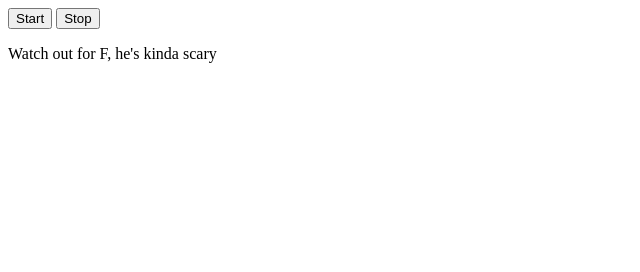
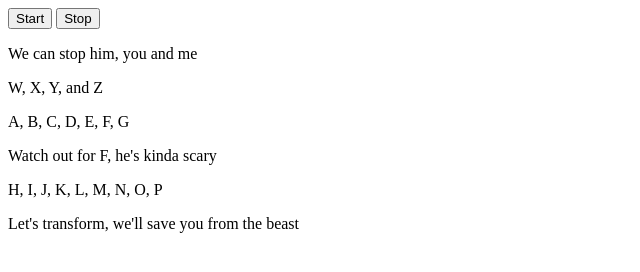
Before and after one commit to eas499/cs375-project-charaoke, a website: page app/public/game.html in a window 1280 px wide. Shown: the whole page, without its empty margins (0-640 px from the left). Drawn offline with Linux system fonts and the light colour scheme.

Commit message:
Added falling paragraph tags

```diff
--- a/app/public/game.html
+++ b/app/public/game.html
@@ -9,7 +9,12 @@
         <button id="start" onclick="start()">Start</button>
         <button id="stop" onclick="stop()">Stop</button>
         <div id="buffer"></div>
-        <p id="waterfall">Hi</p>
+        <p id="waterfall0">0</p>
+        <p id="waterfall1">1</p>
+        <p id="waterfall2">2</p>
+        <p id="waterfall3">3</p>
+        <p id="waterfall4">4</p>
+        <p id="waterfall5">5</p>
         <script src="game.js"></script>
     </body>
 </html>
--- a/app/public/game.js
+++ b/app/public/game.js
@@ -1,3 +1,8 @@
+// import lyr file
+// split lyr file into array of strings (1 line per string)
+// split each string into 2 elem array on [ and ]
+// import "../../alphabetLore.lrc";
+
 let timeList = ["00:02.84", "00:05.57","00:08.17","00:10.88","00:13.43","00:15.93","00:18.78","00:21.46","00:24.52","00:27.37","00:29.92",
 "00:32.66","00:35.80","00:38.27","00:41.13","00:43.66","00:45.46","00:48.21","00:50.99","00:53.53","00:56.22","00:58.97","01:01.42",
 "01:04.04","01:06.94","01:09.13","01:12.19","01:14.39","01:17.69","01:04.04","01:06.94","01:09.13","01:12.19","01:14.39","01:17.69",
@@ -18,8 +23,16 @@ let lyrList = [
 ]
 
 console.log("game.js loaded");
+let ps = 6;
+let waterfalls = [];
+for (i=0; i<ps; i++) {
+    waterfalls.push(document.getElementById("waterfall" + i));
+}
 
-let waterfall = document.getElementById("waterfall");
+for (i=0; i<ps; i++) {
+    waterfalls[i].textContent = lyrList[i];
+}
+
 
 let buffer = document.getElementById("buffer");
 let timerID;
@@ -29,28 +42,15 @@ let add = false;
 let timestamps = parseTimeList(timeList);
 let n = timestamps.length;
 
-// TODO: only displays lyric[i]
-// for (let i = 0; i < n; i++) {
-//     setTimeout(() => {
-//     	waterfall.textContent = lyrList[i];
-//     }, timestamps[i] - timestamps[0]);
-// }
-
-// const displayLyric = (i) => {
-//     if (i >= n) return;
-//     waterfall.textContent = lyrList[i];
-//     setTimeout(() => {
-//         displayLyric(i + 1);
-//     }, (timestamps[i + 1] - timestamps[i])*1000);
-// }
-// async function displayLyrics() {
-//     await displayLyric(0);
-// }
-// displayLyrics();
-
 function displayLyric(i) {
     if (i >= n) return;
-    waterfall.textContent = lyrList[i];
+    for (let j=ps-1; j>=0; j--) {
+        if (j==0) {
+            waterfalls[j].textContent = lyrList[i];
+        } else {
+            waterfalls[j].textContent = waterfalls[j-1].textContent;
+        }
+    }
     console.log(i, lyrList[i], (timestamps[i + 1] - timestamps[i])*1000);
     setTimeout(() => {
         displayLyric(i + 1);
@@ -58,7 +58,7 @@ function displayLyric(i) {
 }
 
 console.log(timestamps);
-displayLyric(0);
+displayLyric(ps);
 
 // for (var i = 0; i < n; i++) {
 //     displayLyric(i);
```
